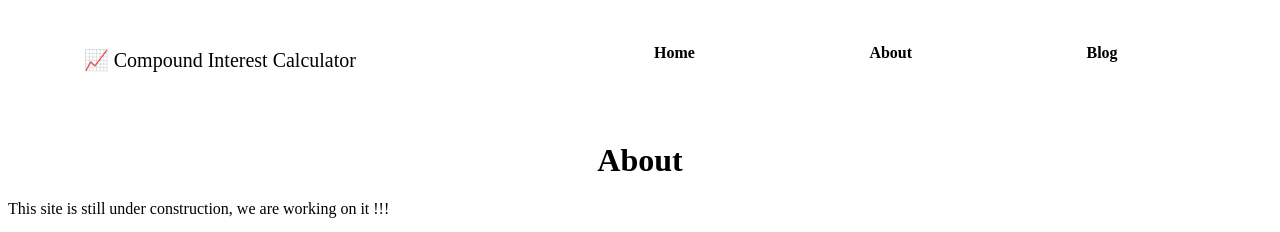
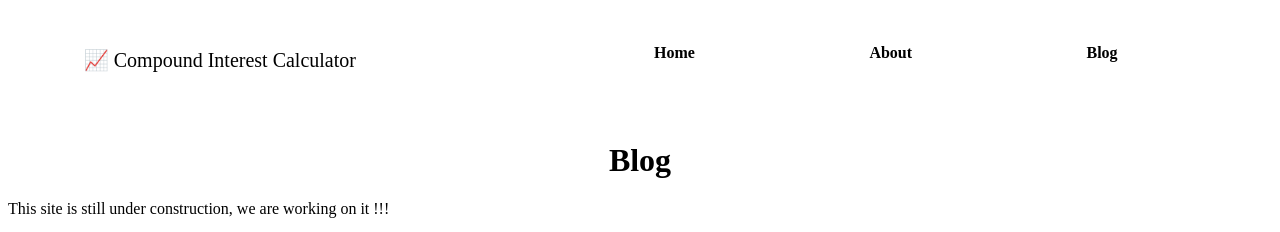
Before and after one commit to marionlouis1/interest-calculator, a Next.js app: page /blog in a window 1280 px wide. Shown: the top 232 px of the page. Built offline with nearby package versions, Linux system fonts and the light colour scheme; grey boxes are pictures that could not be loaded.

Commit message:
fix blog name in content

```diff
--- a/pages/blog.js
+++ b/pages/blog.js
@@ -9,15 +9,15 @@ export default function Blog() {
     return (
         <>
         <Head>
-            <title>About</title>
-            <meta name="description" content="About" />
+            <title>Blog</title>
+            <meta name="description" content="Blog" />
             <link rel="icon" href="../public/logo.png" />
         </Head>
         <div>
             <Header />
         </div>
         <main>
-            <h1>About</h1>
+            <h1>Blog</h1>
             <p>This site is still under construction, we are working on it !!!</p>
 
             <GifEmbed />
```
Also changed, not shown: pages/blog/first-article.js (added).
